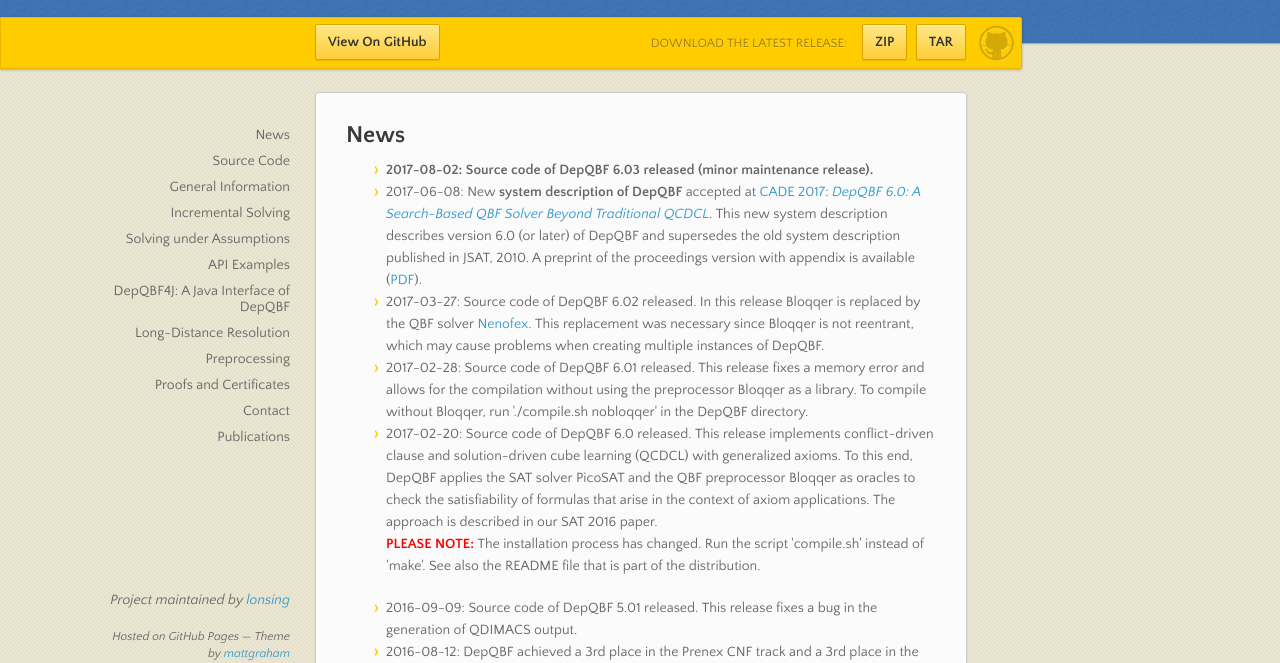
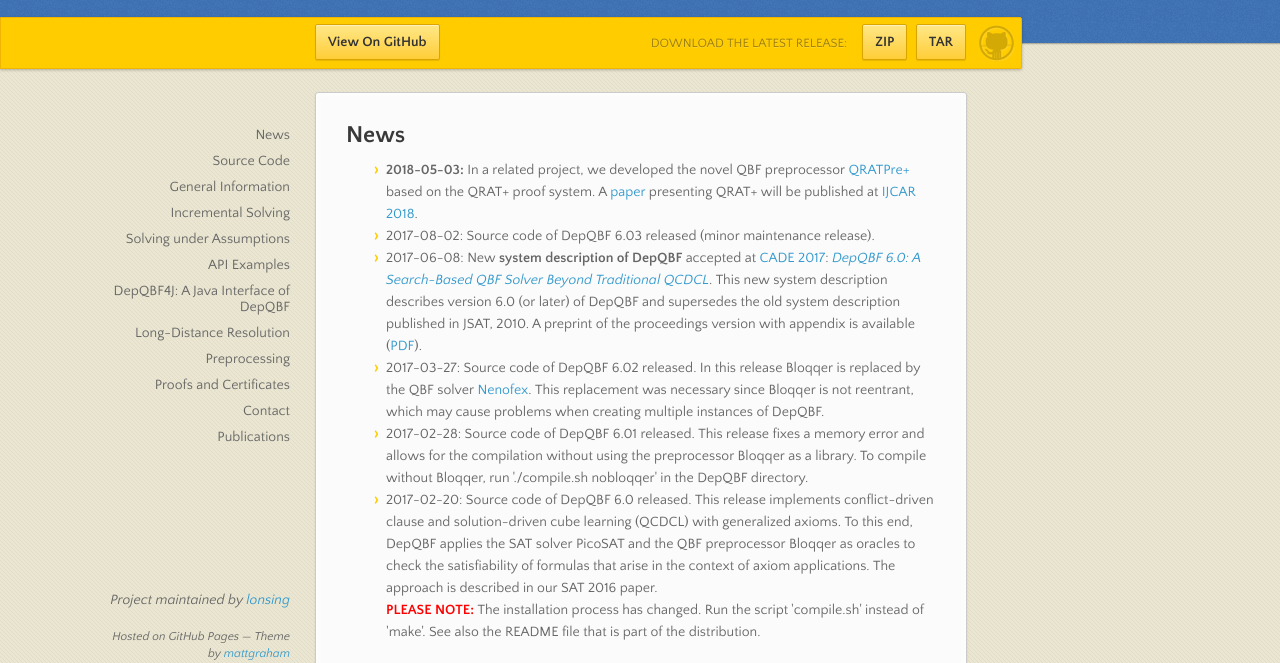
Before and after one commit to lonsing/depqbf, a plain HTML site: page index.html in a window 1280 px wide. Shown: the part 98-761 px from the top of the page. Drawn offline with nearby package versions, Linux system fonts and the light colour scheme.

Commit message:
added link to qratpre+

```diff
--- a/index.html
+++ b/index.html
@@ -46,10 +46,14 @@
 <h2>News</h2>
 <ul>
 
+ <li>
+<b>2018-05-03: </b> In a related project, we developed the novel QBF preprocessor <a href="https://lonsing.github.io/qratpreplus/">QRATPre+</a> based on the QRAT+ proof system. A <a href="https://arxiv.org/pdf/1804.02908">paper</a> presenting QRAT+ will be published at <a href="http://ijcar2018.org/">IJCAR 2018</a>.
+</li>
+
 
 <li>
-<b>2017-08-02: Source code of DepQBF 6.03 released (minor maintenance
-  release).</b>
+2017-08-02: Source code of DepQBF 6.03 released (minor maintenance
+  release).
 </li>
 
 
```
